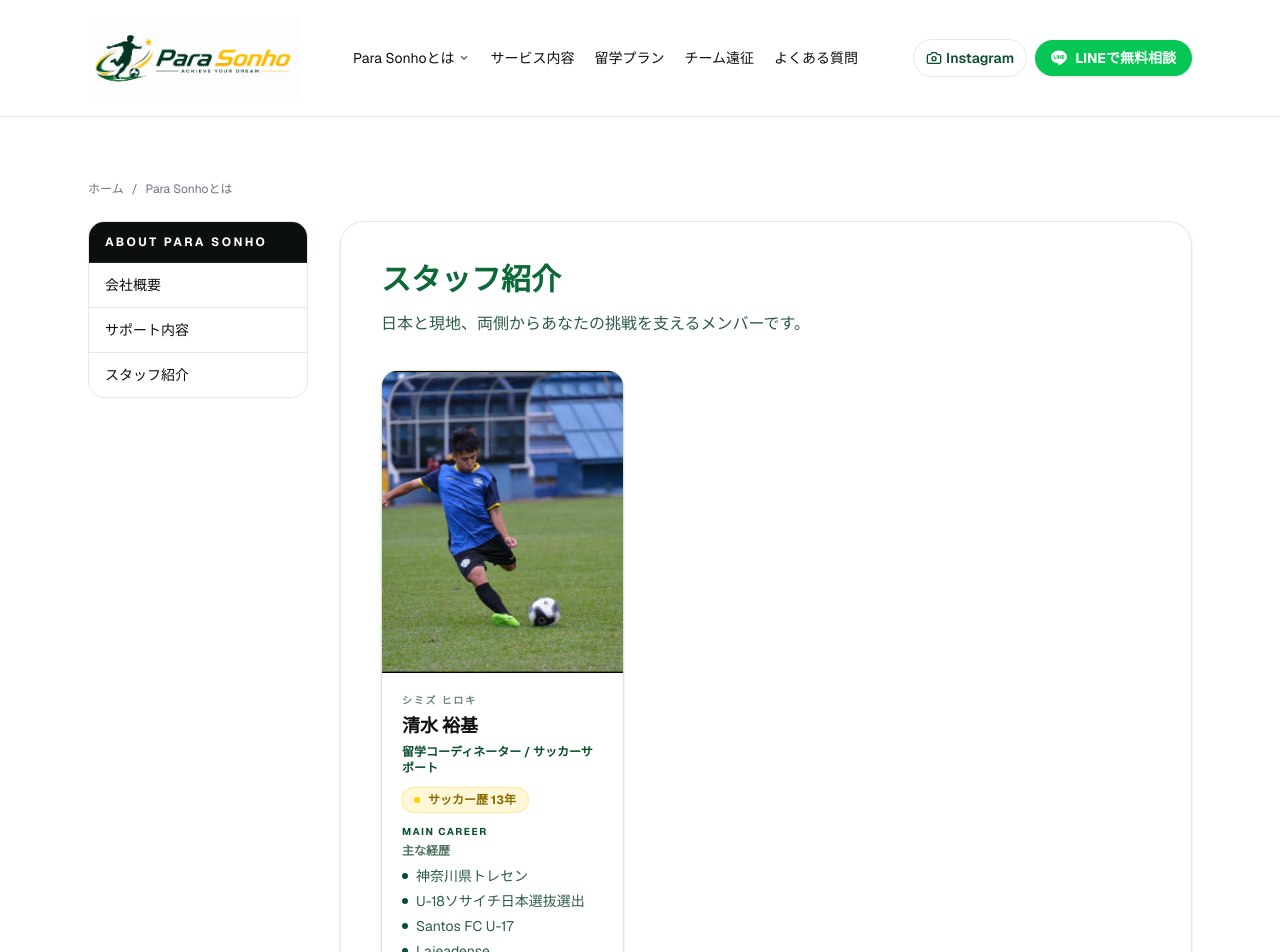
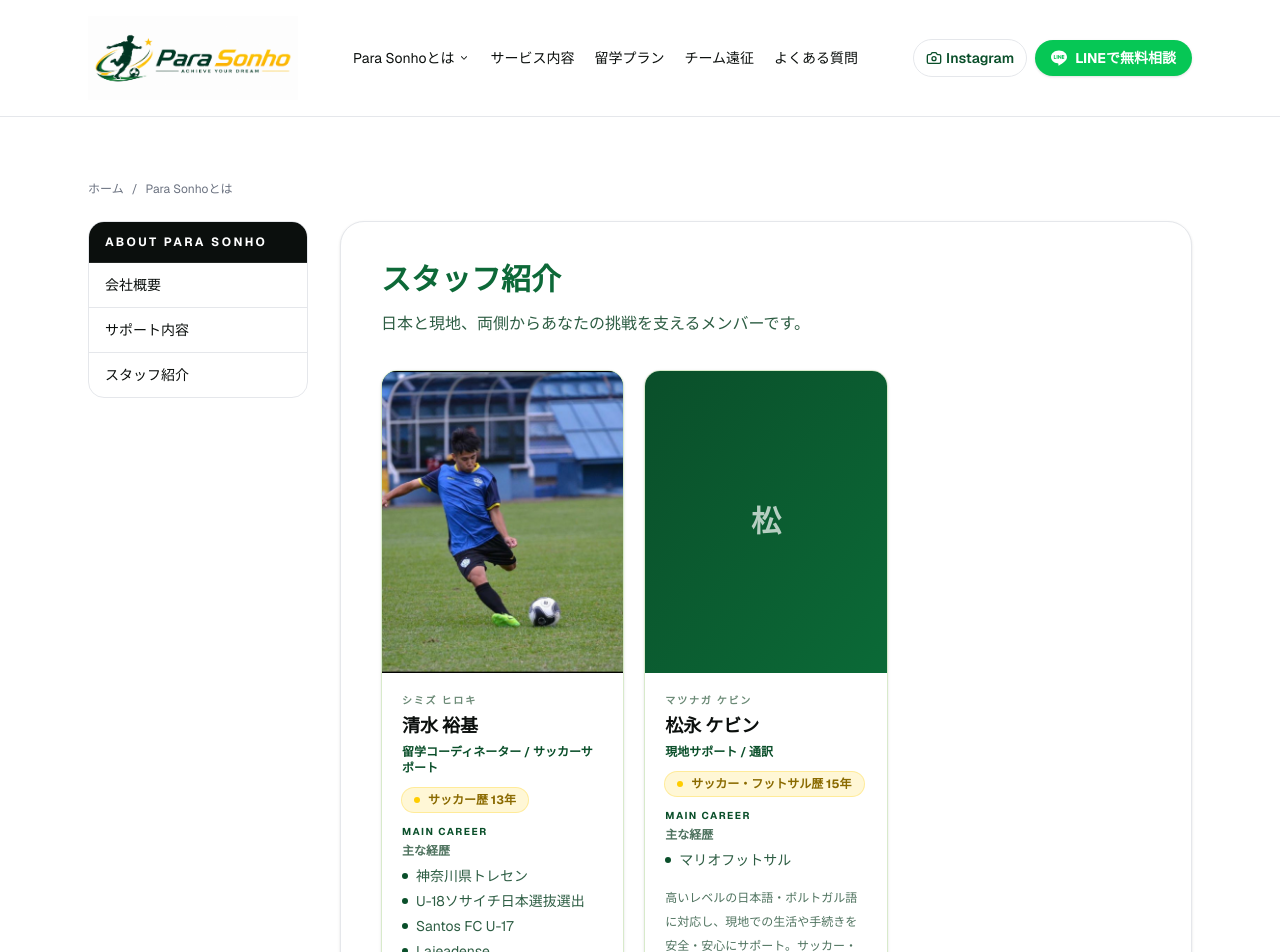
Before and after one commit to roki0711416-hash/parasonho, a Next.js app: page /about/staff in a window 1280 px wide. Shown: the top 952 px of the page. Built offline with nearby package versions, Linux system fonts and the light colour scheme.

Commit message:
feat(staff): add 松永ケビン (現地サポート/通訳)

```diff
--- a/app/about/staff/page.tsx
+++ b/app/about/staff/page.tsx
@@ -13,6 +13,7 @@ type Staff = {
   role: string;
   image?: string;
   yearsPlayed?: number;
+  yearsLabel?: string;
   career?: string[];
   bio?: string;
 };
@@ -32,6 +33,15 @@ const staff: Staff[] = [
       "C.E.União",
     ],
     bio: "日本での競技経験とブラジル現地クラブでのプレー経験を活かし、選手一人ひとりに合った留学プランをコーディネートします。",
+  },
+  {
+    name: "松永 ケビン",
+    furigana: "マツナガ ケビン",
+    role: "現地サポート / 通訳",
+    yearsPlayed: 15,
+    yearsLabel: "サッカー・フットサル歴",
+    career: ["マリオフットサル"],
+    bio: "高いレベルの日本語・ポルトガル語に対応し、現地での生活や手続きを安全・安心にサポート。サッカー・フットサルで培った経験を活かし、選手目線で寄り添います。",
   },
 ];
 
@@ -77,7 +87,7 @@ export default function StaffPage() {
               {typeof s.yearsPlayed === "number" && (
                 <div className="inline-flex w-fit items-center gap-2 rounded-full bg-[#fff7d6] px-3 py-1 text-xs font-bold text-[#8a6a00] ring-1 ring-[#ffcd00]/40">
                   <span className="h-1.5 w-1.5 rounded-full bg-[#ffcd00]" />
-                  サッカー歴 {s.yearsPlayed}年
+                  {s.yearsLabel ?? "サッカー歴"} {s.yearsPlayed}年
                 </div>
               )}
 
```
